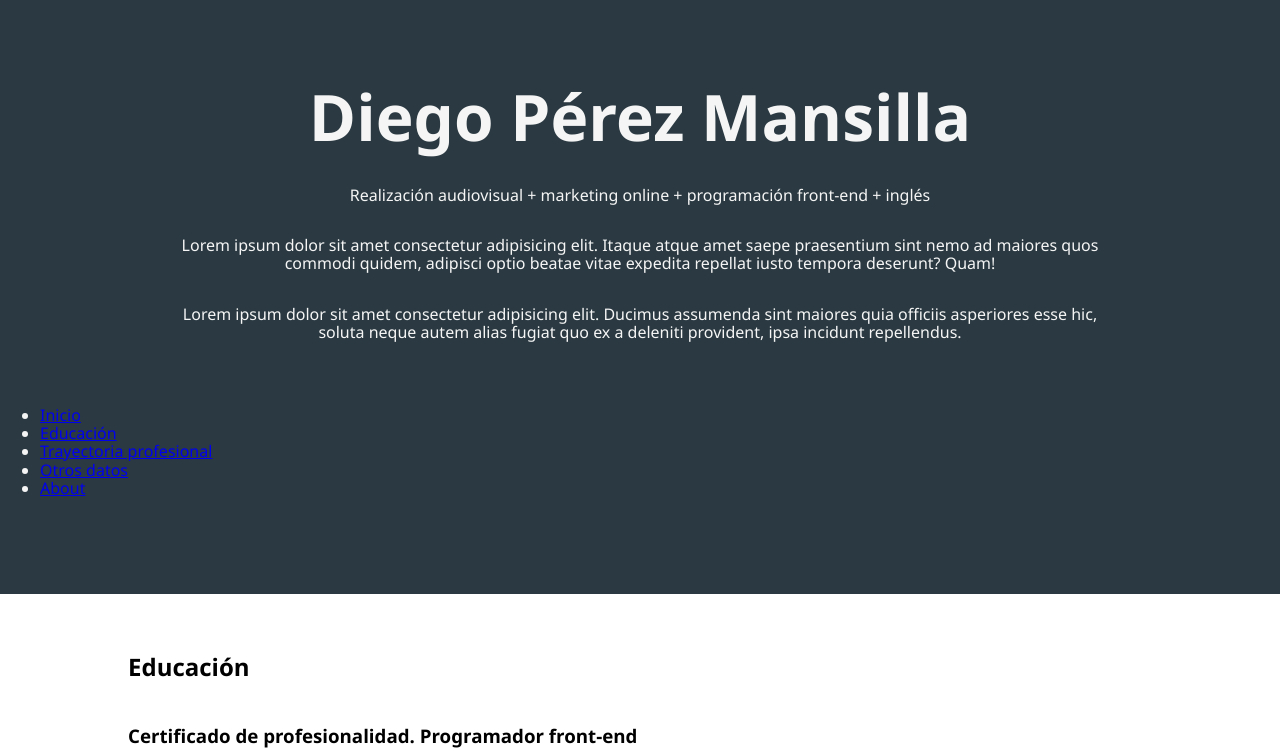
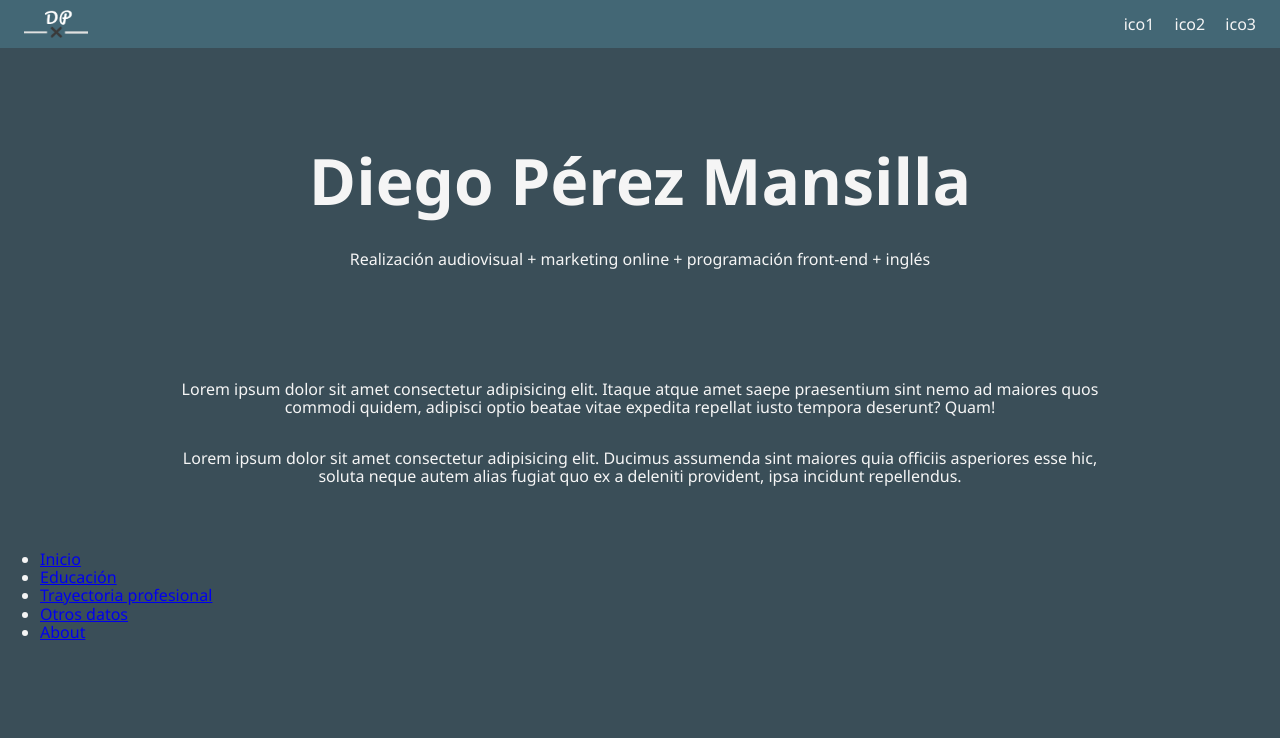
Before and after one commit to Dieguetex/Curriculum, a website: page index.html in a window 1280 px wide. Shown: the top 754 px of the page. Drawn offline with nearby package versions, Linux system fonts and the light colour scheme; a web font is replaced by a local one.

Commit message:
css
//Logo + banner + margins

```diff
--- a/index.html
+++ b/index.html
@@ -7,24 +7,33 @@
     <title>Diego Pérez Mansilla</title>
     <link rel="stylesheet" href="./node_modules/normalize.css/normalize.css">
     <link href="https://fonts.googleapis.com/css?family=Muli:300,400,700" rel="stylesheet">
-   <!--<link rel="stylesheet" href="https://fonts.googleapis.com/css?family=Montserrat:400,700"> -->
+    <!--<link rel="stylesheet" href="https://fonts.googleapis.com/css?family=Montserrat:400,700"> -->
     <link rel="stylesheet" href="./css/style.css">
     <script src="./javascript/app.js" type="module"></script>
 </head>
 <body>
     <header>
-
-        <div class="banner"><!-- BANNER --></div>
-
-        <div class="container">
+        <div class="container mainHeader">
             <h1 class="child">Diego Pérez Mansilla</h1>
             <p class="child">Realización audiovisual + marketing online + programación front-end + inglés</p>
-        <!-- </div>
-        <div> -->
+
             <p class="childHeader">Lorem ipsum dolor sit amet consectetur adipisicing elit. Itaque atque amet saepe praesentium sint nemo ad maiores quos commodi quidem, adipisci optio beatae vitae expedita repellat iusto tempora deserunt? Quam!</p>
             <p class="childHeader">Lorem ipsum dolor sit amet consectetur adipisicing elit. Ducimus assumenda sint maiores quia officiis asperiores esse hic, soluta neque autem alias fugiat quo ex a deleniti provident, ipsa incidunt repellendus.</p>
         </div>
 
+        <div class="banner">
+            <div>
+                <a href="./">
+                    <img src="./assets/DP.png" alt="" srcset="">
+                </a>
+            </div>
+            <div>
+                <p>ico1</p>
+                <p>ico2</p>
+                <p>ico3</p>
+            </div>
+
+        </div>
         <nav>
             <ul>
                 <li><a href="#">Inicio</a></li>
@@ -102,7 +111,7 @@
     </main>
 
     <footer class="container">
-        <p class="child">Diego Pérez Mansilla&copy;<i class="fas fa-copyright">Octubre 2018</i></p>
+        <p class="child">Diego Pérez Mansilla | &copy;<i class="fas fa-copyright">Octubre 2018</i></p>
     </footer>
 
 
--- a/scss/style.scss
+++ b/scss/style.scss
@@ -1,12 +1,12 @@
-* {
-    box-sizing: border-box;
+*,
+*::before, *::after,
+*:before, *:after {
+box-sizing : border-box;
 }
 
 .container{
     display: grid;
     grid-template-columns: 10% 80% 10%;
-    /* align-content: center; */
-
 }
 
 .child{
@@ -23,22 +23,60 @@
 
 * {font-family: 'Segoe UI', Tahoma, Geneva, Verdana, sans-serif;}
 
+
+
 header{
+    position: relative;
     color: whitesmoke;
-    background-color: #2B3A42;
+    background-color: rgb(58, 78, 88);
     padding-bottom: 10vh;
 
     div.banner{
-        display: none;
+        //SEE HOW IT WORKS (STICKY)
+        position: sticky;
+
+
+        position: absolute;
+        top: 0;
+        width: 100%;
+        background-color: #436775;
+        height: 3rem;
+        display: grid;
+        padding: 0 1.5rem;
+        grid-template-columns: 47.5% 47.5%;
+        grid-column-gap: 5%;
+        align-items: center;
+
+        div:nth-of-type(1) {
+            width: 4rem;
+            height: 1.75rem;
+            img{
+                width: 100%;
+                height: 100%;
+            }
+        }
+        div:nth-of-type(2){
+            text-align: end;
+            display: inline;
+            p{display: inline}
+            p:nth-of-type(3), p:nth-of-type(2) {
+                margin-left: 1rem;
+            }
+        }
     }
-    div:nth-of-type(2){
+
+    div.mainHeader{
         /* width: 80%; */
         text-align: center;
         margin-bottom: 3rem;
 
+        p:nth-of-type(1){
+            margin-bottom: 6rem;
+        }
+
         h1 {
             font-size: 4rem;
-            margin-top: 0;
+            margin-top: 4rem;
             margin-bottom: 1rem;
             padding-top: 5rem;
         }
@@ -46,14 +84,14 @@ header{
 }
 
 main {
-    margin-left: 10%;
-    margin-right: 10%;
+    width: 60%;
+    margin-left: auto;
+    margin-right: auto;
     font-family: 'Montserrat', sans-serif;
     /* display: flex; */
 
     section{
         width: 100%;
-        padding-right: 3rem;
         h2{
             padding-top: 2.5rem;
             padding-bottom: 1.5rem;
@@ -68,6 +106,7 @@ footer {
     text-align: center;
     display: grid;
     align-content: end;
+    margin-top: 20vh;
     p{
         margin-bottom: 2rem;
     }
```
Also changed, not shown: assets/DP.png (added), css/style.css, 1 other file.
